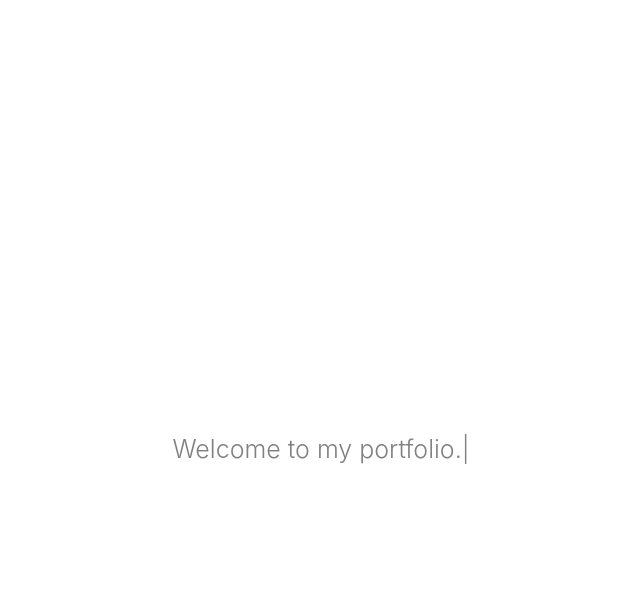
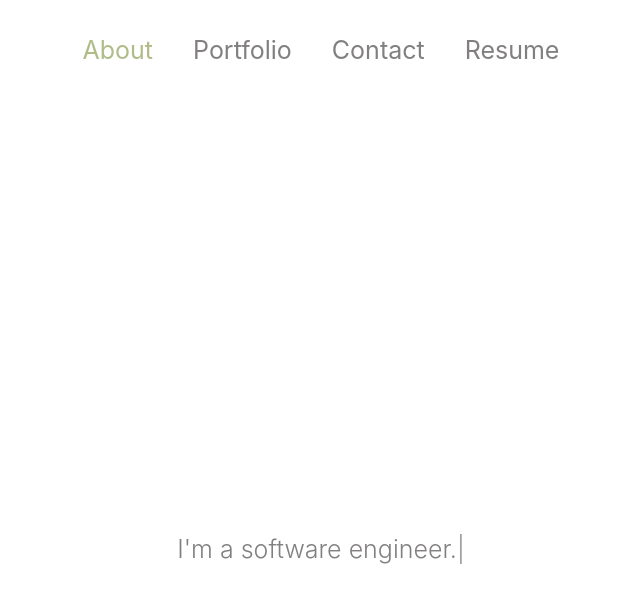
Before and after one commit to VictoriaCook/react-portfolio, a React (Create React App) app in the folder portfolio/: page / in a window 1280 px wide. Shown: the top 602 px of the page, without its empty margins (319-959 px from the left). Built offline with nearby package versions, Linux system fonts and the light colour scheme.

Commit message:
header styles

```diff
--- a/portfolio/src/App.css
+++ b/portfolio/src/App.css
@@ -1,11 +1,11 @@
 :root {
   --background-colour: #ffffff;
   --primary-text-colour: #3a3535a2;
-  --secondary-text-colour: #2d6de3a2;
+  --secondary-text-colour: #AFBC88;
+  /* --secondary-text-colour: #2d6de3a2;
   --secondary-text-colour2: #39b487a2;
-  --secondary-text-colour3: #AFBC88;
-  --secondary-text-colour4: #FDB833;
-  --secondary-text-colour5: #885A5A;
+   --secondary-text-colour4: #FDB833;
+  --secondary-text-colour5: #885A5A; */
 }
 
 /* .App {
--- a/portfolio/src/App.js
+++ b/portfolio/src/App.js
@@ -11,8 +11,9 @@ import Contact from "./components/Contact/Contact";
 function App() {
   return (
     <div>
-      {/* <Header /> */}
+
       <Router>
+        <Header />
           <Routes>
             <Route path="/" element={<Home />} />
             <Route path="/about" element={<About />} />
--- a/portfolio/src/components/Header/Header.css
+++ b/portfolio/src/components/Header/Header.css
@@ -0,0 +1,94 @@
+.navbar {
+    width: 100%;
+    height: 100px;
+    background: var(--background-colour);
+}
+
+.NavLinks {
+    width: 100%;
+    height: 100%;
+    display: flex;
+    align-items: center;
+    justify-content: center;
+    color: var(--primary-text-colour);
+}
+
+.NavLinks .active {
+    color: var(--secondary-text-colour);
+}
+
+.navbar a {
+    color: var(--primary-text-colour);
+    text-decoration: none;
+    margin: 20px;
+    font-size: 25px;
+}
+
+.toggleButton {
+    width: 100%;
+    height: 100px;
+    display: flex;
+    align-items: center;
+    justify-content: flex-end;
+}
+
+.toggleButton svg {
+    font-size: 50px;
+}
+
+.toggleButton button {
+    margin-right: 20px;
+    background-color: transparent;
+    border: none;
+    color: white;
+    cursor: pointer;
+}
+
+#open {
+    height: 100vh;
+}
+
+#open .NavLinks {
+    flex-direction: column;
+    justify-content: flex-start;
+    margin-top: 100px;
+}
+
+#open a {
+    width: 100%;
+    text-align: center;
+}
+
+@media only screen and (max-width: 900px) {
+    .navbar a {
+        width: 70px;
+    }
+}
+
+@media only screen and (max-width: 600px) {
+    .toggleButton {
+        display: flex;
+    }
+
+    #close a {
+        display: none;
+    }
+}
+
+@media only screen and (min-width: 600px) {
+    .toggleButton {
+        display: none;
+    }
+
+    .hiddenLinks {
+        display: none;
+    }
+
+    #open {
+        height: 100px;
+    }
+
+    #open .NavLinks {
+        flex-direction: row;
+    }
+}
--- a/portfolio/src/components/Header/Header.js
+++ b/portfolio/src/components/Header/Header.js
@@ -1,5 +1,6 @@
 import React, { useState, useEffect } from 'react';
 import { NavLink, useLocation } from 'react-router-dom';
+import './Header.css';
 // import '../styles/Navbar.css';
 // import ReorderIcon from '@material-ui/icons/Reorder';
 
```
Lines whose indentation alone changed are shown as unchanged.
